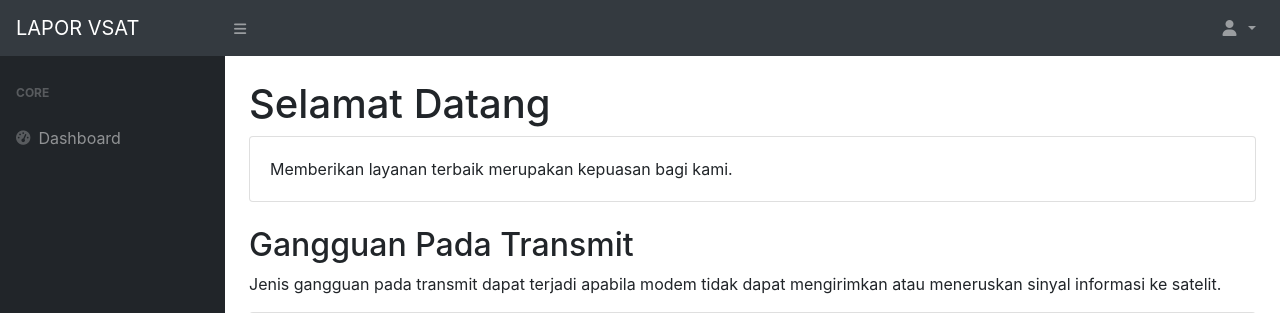
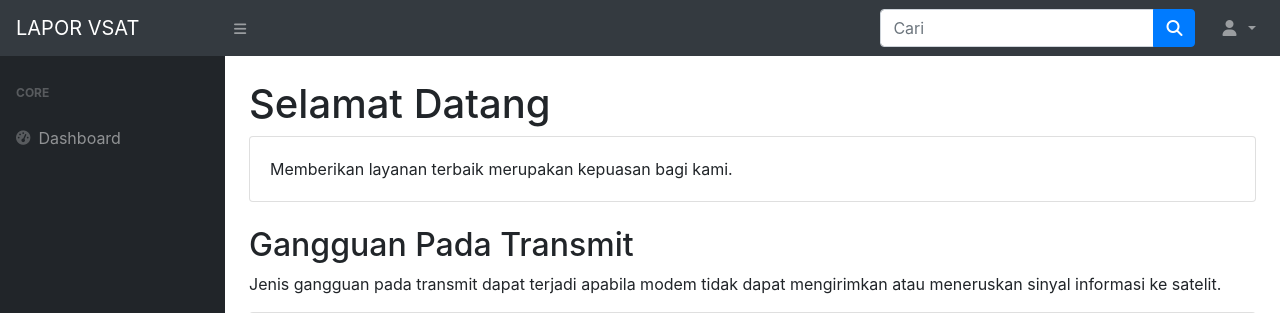
Before and after one commit to adnansurya/vsat_report, a PHP site: page / in a window 1280 px wide. Shown: the top 313 px of the page. Run offline with PHP 8.4, Linux system fonts and the light colour scheme; a user stored in the database is signed in; data that the repository does not hold is empty; some libraries are stand-ins or nearby versions.

Commit message:
search dashboard content

```diff
--- a/index.php
+++ b/index.php
@@ -136,5 +136,27 @@ include('partials/global.php') ?>
             </div>
         </div>
         <?php include('partials/scripts.php'); ?>
+        <script>
+            $(document).ready(function(){
+                $('#search').keyup(function(){
+
+                // Search text
+                    var text = $(this).val();
+
+                    if(text == ''){
+                        $('.card').show();
+                    }else{
+
+                    // Hide all content class element
+                        $('.card').hide();
+
+                        // Search
+                        $('p:contains("'+text+'")').closest('.card').show();
+                    }
+
+
+                });
+            });
+        </script>
     </body>
 </html>
--- a/partials/topbar.php
+++ b/partials/topbar.php
@@ -2,9 +2,9 @@
     <a class="navbar-brand" href="index.php">LAPOR VSAT</a>
     <button class="btn btn-link btn-sm order-1 order-lg-0" id="sidebarToggle" href="#"><i class="fas fa-bars"></i></button>
     <!-- Navbar Search-->
-    <form class="d-none d-md-inline-block form-inline ml-auto mr-0 mr-md-3 my-2 my-md-0 invisible">
+    <form class="d-none d-md-inline-block form-inline ml-auto mr-0 mr-md-3 my-2 my-md-0  <?php if($pagenow != 'index.php'){ echo 'invisible';} ?>">
         <div class="input-group">
-            <input class="form-control" type="text" placeholder="Search for..." aria-label="Search" aria-describedby="basic-addon2" />
+            <input id="search" class="form-control" type="text" placeholder="Cari" aria-label="Search" aria-describedby="basic-addon2" />
             <div class="input-group-append">
                 <button class="btn btn-primary" type="button"><i class="fas fa-search"></i></button>
             </div>
```
